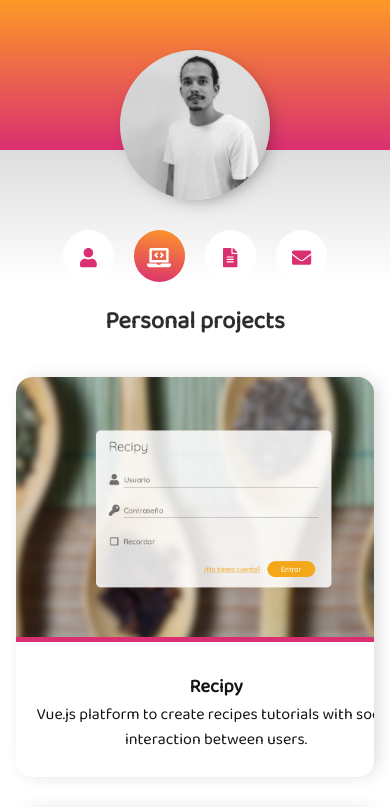
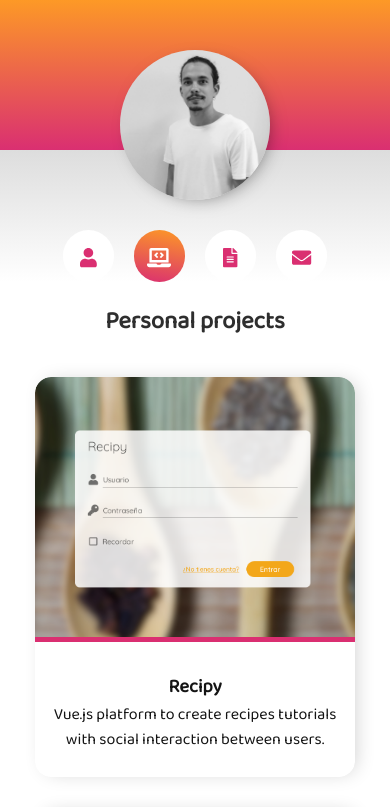
Before and after one commit to sriosdev/portfolio-old, a Vue app: page /projects in a window 390 px wide. Shown: the top 807 px of the page. Built offline with nearby package versions, Linux system fonts and the light colour scheme.

Commit message:
Projects section mobile

```diff
--- a/src/components/Project.vue
+++ b/src/components/Project.vue
@@ -67,4 +67,16 @@ h3 {
     flex-direction: column;
   }
 }
+
+@media (min-width: 320px) and (max-width: 480px) {
+    .project {
+        height: 25em;
+        width: 20em;
+
+        .text {
+          padding-left: 0.4em;
+          padding-right: 0.4em;
+        }
+    }
+}
 </style>
```
